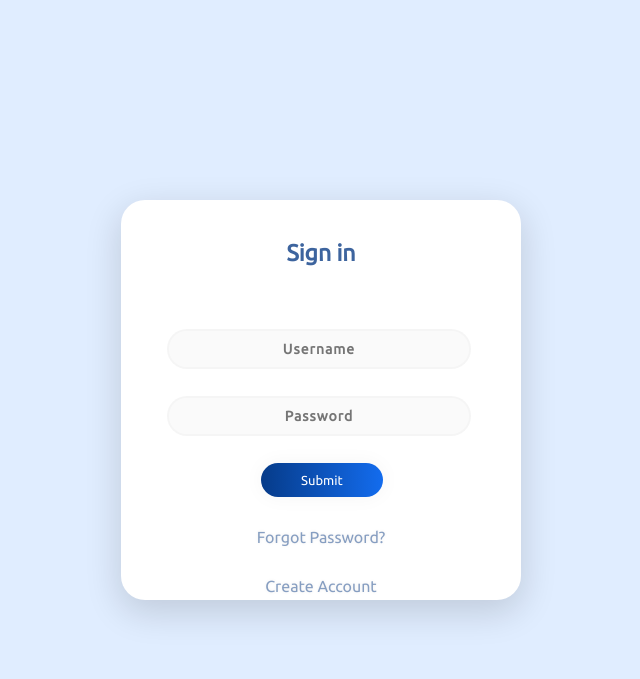
After one commit to GabrielCostanzo/CS_4366, a Django app: page /auction/login in a window 1280 px wide. The commit adds this page. Shown: the top 679 px of the page, without its empty margins (319-959 px from the left). Run offline with Django 3.2, Linux system fonts and the light colour scheme.

Commit message:
add url flow, required views, templates, and login styling

```diff
--- /dev/null
+++ b/webapp/drink_trader/auction/static/auction/login_style.css
@@ -0,0 +1,104 @@
+body {
+        background-color: #e0edffff;
+        font-family: 'Ubuntu', sans-serif;
+    }
+
+    .main {
+        background-color: #FFFFFF;
+        width: 400px;
+        height: 400px;
+        margin: 15vh auto;
+        border-radius: 1.5em;
+        box-shadow: 0px 11px 35px 2px rgba(0, 0, 0, 0.14);
+    }
+
+    .sign {
+        padding-top: 40px;
+        color: #3d649eff;
+        font-family: 'Ubuntu', sans-serif;
+        font-weight: bold;
+        font-size: 23px;
+    }
+
+    .un {
+    width: 76%;
+    color: rgb(38, 50, 56);
+    font-weight: 700;
+    font-size: 14px;
+    letter-spacing: 1px;
+    background: rgba(136, 126, 126, 0.04);
+    padding: 10px 20px;
+    border: none;
+    border-radius: 20px;
+    outline: none;
+    box-sizing: border-box;
+    border: 2px solid rgba(0, 0, 0, 0.02);
+    margin-bottom: 50px;
+    margin-left: 46px;
+    text-align: center;
+    margin-bottom: 27px;
+    font-family: 'Ubuntu', sans-serif;
+    }
+
+    form.form1 {
+        padding-top: 40px;
+    }
+
+    .pass {
+            width: 76%;
+    color: rgb(38, 50, 56);
+    font-weight: 700;
+    font-size: 14px;
+    letter-spacing: 1px;
+    background: rgba(136, 126, 126, 0.04);
+    padding: 10px 20px;
+    border: none;
+    border-radius: 20px;
+    outline: none;
+    box-sizing: border-box;
+    border: 2px solid rgba(0, 0, 0, 0.02);
+    margin-bottom: 50px;
+    margin-left: 46px;
+    text-align: center;
+    margin-bottom: 27px;
+    font-family: 'Ubuntu', sans-serif;
+    }
+
+
+    .un:focus, .pass:focus {
+        border: 2px solid rgba(0, 0, 0, 0.18) !important;
+
+    }
+
+    .submit {
+      cursor: pointer;
+        border-radius: 5em;
+        color: #fff;
+        background: linear-gradient(to right, #063b89ff, #136ceeff);
+        border: 0;
+        padding-left: 40px;
+        padding-right: 40px;
+        padding-bottom: 10px;
+        padding-top: 10px;
+        font-family: 'Ubuntu', sans-serif;
+        margin-left: 35%;
+        font-size: 13px;
+        box-shadow: 0 0 20px 1px rgba(0, 0, 0, 0.04);
+    }
+
+    .forgot {
+        text-shadow: 0px 0px 3px rgba(117, 117, 117, 0.12);
+        color: #00358175;
+        padding-top: 15px;
+    }
+
+    a {
+        text-shadow: 0px 0px 3px rgba(117, 117, 117, 0.12);
+        color: #00358175;
+        text-decoration: none
+    }
+
+    @media (max-width: 600px) {
+        .main {
+            border-radius: 0px;
+        }
--- a/webapp/drink_trader/auction/templates/auction/index.html
+++ b/webapp/drink_trader/auction/templates/auction/listings.html
@@ -1,9 +1,9 @@
 <!DOCTYPE html>
 <html>
 <head>
-	<title>TEST TITLE</title>
+	<title>Listings</title>
 </head>
 <body>
-	<h1>Hello World Template</h1>
+	<h1>Listings home page</h1>
 </body>
 </html>
--- /dev/null
+++ b/webapp/drink_trader/auction/templates/auction/login.html
@@ -0,0 +1,32 @@
+<html>
+
+<head>
+  {% load static %}
+  <link rel="stylesheet" href="{% static 'auction/login_style.css' %}">
+  <link href="https://fonts.googleapis.com/css?family=Ubuntu" rel="stylesheet">
+  <meta name="viewport" content="width=device-width, initial-scale=1" />
+  <title>Sign in</title>
+</head>
+
+<body>
+	<br>
+	<br>
+	<br>
+	<br>
+  <div class="main">
+    <p class="sign" align="center">Sign in</p>
+    <form class="form1" id="login_form" action="{%url 'auction:login_submit'%}" method="post">
+      {% csrf_token %}
+      <input class="un " type="text" align="center" placeholder="Username" name="username">
+      <input class="pass" type="password" align="center" placeholder="Password" name="password">
+      <input class="submit" align="center" type="submit">
+    </form>
+      <p class="forgot" align="center"><a href="#">Forgot Password?</p>
+      <p class="forgot" align="center"><a href="{%url 'auction:create_account'%}">Create Account</p>
+
+
+    </div>
+
+</body>
+
+</html>
--- a/webapp/drink_trader/auction/urls.py
+++ b/webapp/drink_trader/auction/urls.py
@@ -2,16 +2,11 @@ from django.urls import path
 
 from . import views
 
+app_name = 'auction'
 urlpatterns = [
-    # ex: /polls/
-    path('', views.index, name='index'),
-
-    # ex: /polls/5/
-    #path('<int:question_id>/', views.detail, name='detail'),
-
-    # ex: /polls/5/results/
-    #path('<int:question_id>/results/', views.results, name='results'),
-
-    # ex: /polls/5/vote/
-    #path('<int:question_id>/vote/', views.vote, name='vote'),
+    path('create_account', views.create_account, name='create_account'),
+    path('login', views.login, name='login_detail'),
+    path('login_submit', views.login_submit, name='login_submit'),
+    path('listings', views.listings, name='listings'),
+    path('listing_detail/<int:listing_id>', views.listing_detail, name='listing_detail'),
 ]
--- a/webapp/drink_trader/auction/views.py
+++ b/webapp/drink_trader/auction/views.py
@@ -1,17 +1,28 @@
-from django.http import HttpResponse
+from django.http import HttpResponse, HttpResponseRedirect
 from django.http import Http404
+from django.urls import reverse
 from django.shortcuts import render
 
-def index(request):
+def create_account(request):
     context = {}
-    return render(request, 'auction/index.html', context)
+    return render(request, 'auction/create_account.html', context)
 
-def detail(request, question_id):
-    return HttpResponse("You're looking at question %s." % question_id)
+def login(request):
+    context = {}
+    return render(request, 'auction/login.html', context)
 
-def results(request, question_id):
-    response = "You're looking at the results of question %s."
-    return HttpResponse(response % question_id)
+def login_submit(request):
+	username = request.POST['username']
+	password = request.POST['password']
 
-def vote(request, question_id):
-    return HttpResponse("You're voting on question %s." % question_id)
+	return HttpResponseRedirect(reverse('auction:listings'))
+
+
+
+def listings(request):
+    context = {}
+    return render(request, 'auction/listings.html', context)
+
+def listing_detail(request, listing_id):
+    context = {"listing_id": listing_id}
+    return render(request, 'auction/listing_detail.html', context)
```
Also changed, not shown: webapp/drink_trader/auction/templates/auction/create_account.html (added, +9 -0 lines), webapp/drink_trader/auction/templates/auction/listing_detail.html (added, +9 -0 lines).
